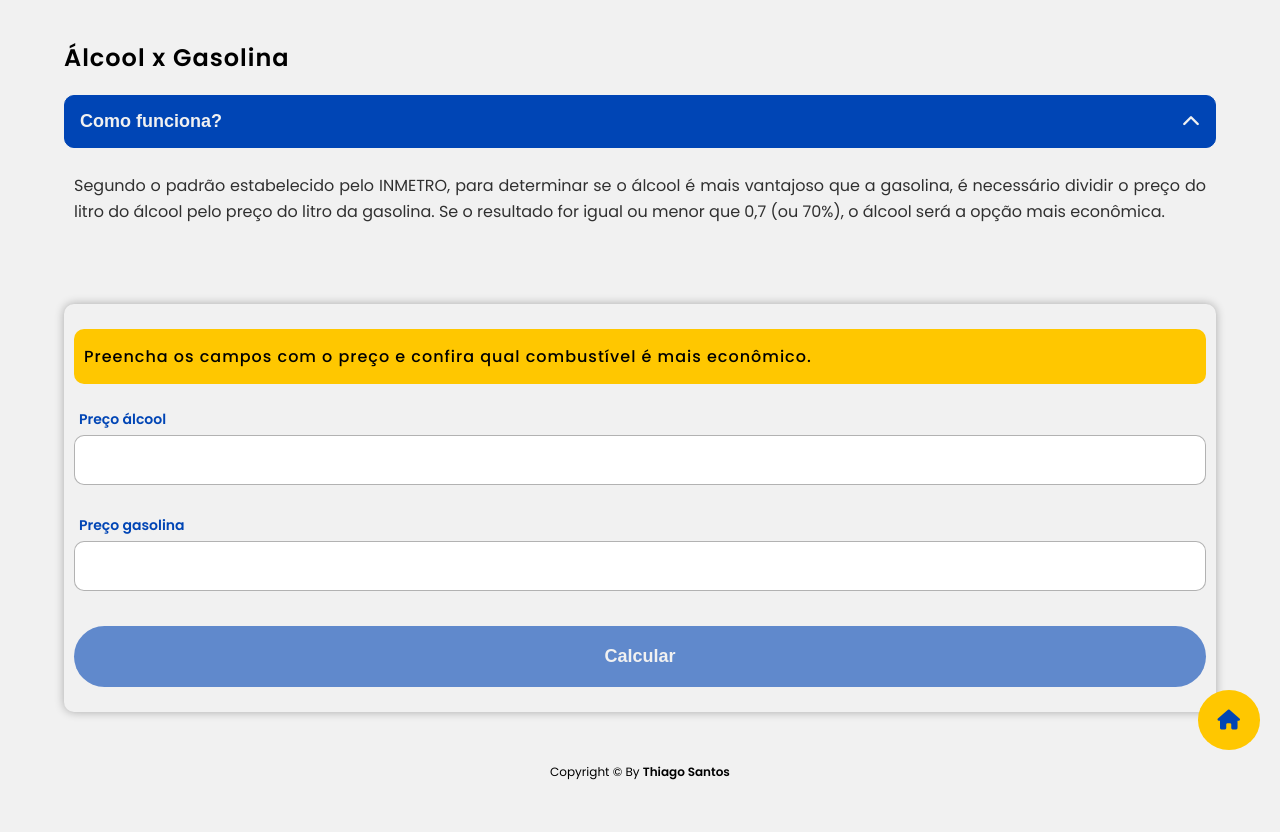
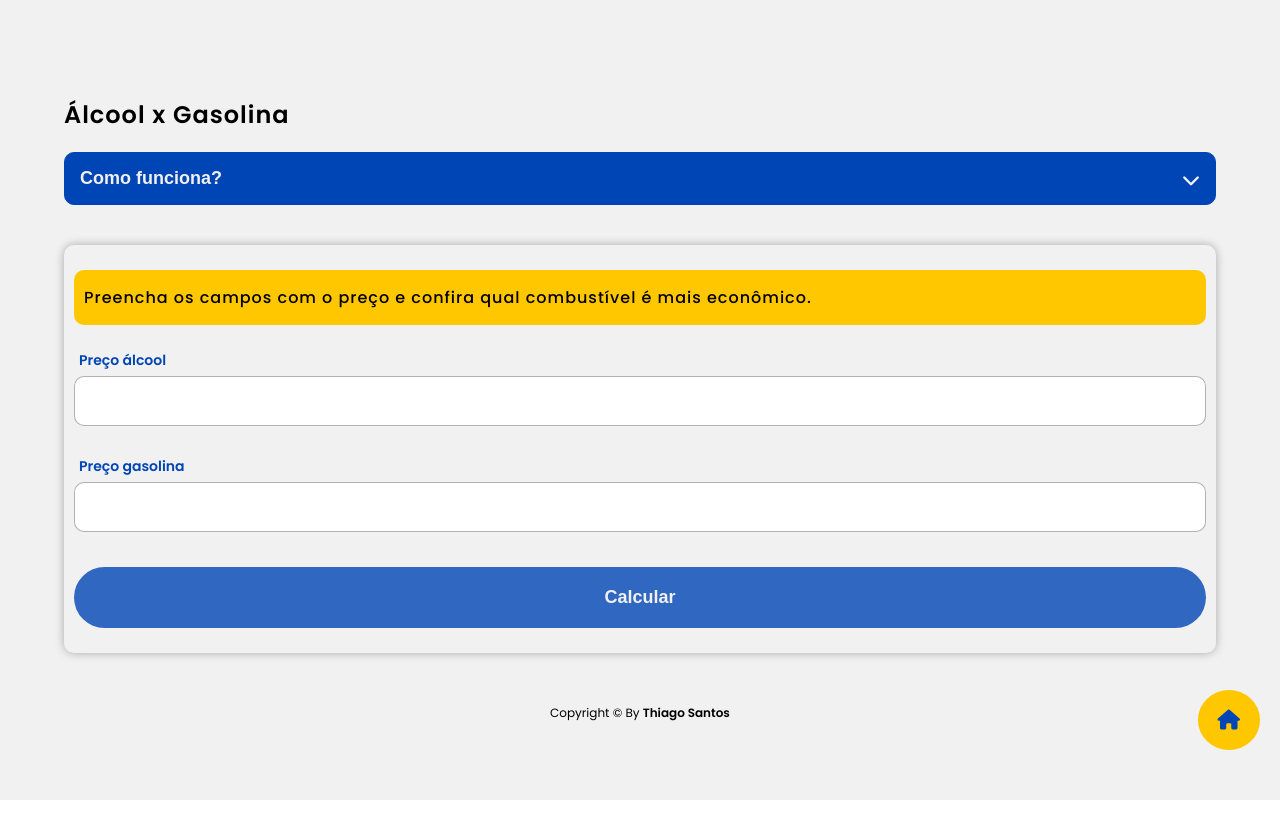
Before and after one commit to Thiago-S-Sousa/AutoFlex, a plain HTML site: page src/pages/fuel.html in a window 1280 px wide. Both pictures are taken after a click on the element 640 px from the left and 163 px from the top of the page. After the commit the page ends 800 px from the top, so only its background shows below. Drawn offline with Linux system fonts and the light colour scheme.

Commit message:
refactor: fuel and element styles redefined

```diff
--- a/src/javascript/fuel.js
+++ b/src/javascript/fuel.js
@@ -15,7 +15,7 @@ const errorMsgGasoline = document.querySelector('#error-msg-gasoline');
 accordion.addEventListener('click', function (event) {
 	event.preventDefault();
 
-	accordionBody.classList.toggle('active');
+	accordionBody.classList.toggle('inactive');
 });
 
 function validateForm() {
@@ -70,10 +70,10 @@ function getModalCountResult() {
 	const modalCount = alcoolValue / gasolineValue;
 
 	if (modalCount.toFixed(2) == '0.70' || modalCount.toFixed(2) < '0.70') {
-		modalResult.textContent = `Resultado : ${modalCount}`;
+		modalResult.textContent = `Resultado: ${modalCount}`;
 		modalText.textContent = `Abasteça com ÁLCOOL`;
 	} else {
-		modalResult.textContent = `Resultado : ${modalCount}`;
+		modalResult.textContent = `Resultado: ${modalCount}`;
 		modalText.textContent = `Abasteça com GASOLINA`;
 	}
 	return;
--- a/src/pages/fuel.html
+++ b/src/pages/fuel.html
@@ -16,7 +16,7 @@
 			<aside class="accordion">
 				<button class="accordion-header">
 					<span>Como funciona?</span>
-					<i class="fa-solid fa-chevron-down arrow"></i>
+					<i class="fa-solid fa-chevron-up arrow"></i>
 				</button>
 				<aside class="accordion-body">
 					<p>
--- a/src/styles/fuel.css
+++ b/src/styles/fuel.css
@@ -35,7 +35,7 @@ a {
 
 	min-height: 100dvh;
 	width: 100%;
-	padding: 4rem 0;
+	padding: 5rem 0rem 2rem 0rem;
 
 	background-color: #f1f1f1;
 }
@@ -57,7 +57,7 @@ a {
 .accordion-header {
 	display: flex;
 	justify-content: space-between;
-	align-items: baseline;
+	align-items: center;
 
 	width: 100%;
 	padding: 1.5rem;
@@ -88,11 +88,12 @@ a {
 	align-items: center;
 
 	text-align: justify;
-	opacity: 0;
-	height: 0;
+	opacity: 1;
+	height: 100%;
 	overflow: hidden;
 	transition: opacity 0.3s;
 	background-color: transparent;
+	padding: 2.5rem 1rem 4rem 1rem;
 
 	& p {
 		font-size: 1.6rem;
@@ -103,17 +104,17 @@ a {
 	}
 }
 
-.accordion-body.active {
-	height: 100%;
-	opacity: 1;
-	padding: 2.5rem 1rem 4rem 1rem;
+.accordion-body.inactive {
+	opacity: 0;
+	height: 0;
+	padding: 0;
 }
 
 .arrow {
 	transition: transform 0.2s linear;
 }
 
-.accordion:has(.active) .arrow {
+.accordion:has(.inactive) .arrow {
 	transform: rotate(180deg);
 }
 
@@ -188,13 +189,13 @@ a {
 }
 
 #input-btn:disabled {
-	opacity: 0.6;
+	opacity: 0.8;
 	transition: 0.3s;
 }
 
 dialog::backdrop {
 	background-color: #000;
-	opacity: 0.7;
+	opacity: 0.8;
 }
 
 dialog {
@@ -222,13 +223,13 @@ dialog[open] {
 
 .modal {
 	display: flex;
-	justify-content: space-around;
+	justify-content: center;
 	align-items: center;
 	flex-direction: column;
+	gap: 2rem;
 
-	min-height: 50dvh;
 	width: 100%;
-	padding: 0 2rem;
+	padding: 2rem 0;
 	text-align: center;
 
 	background-color: transparent;
```
